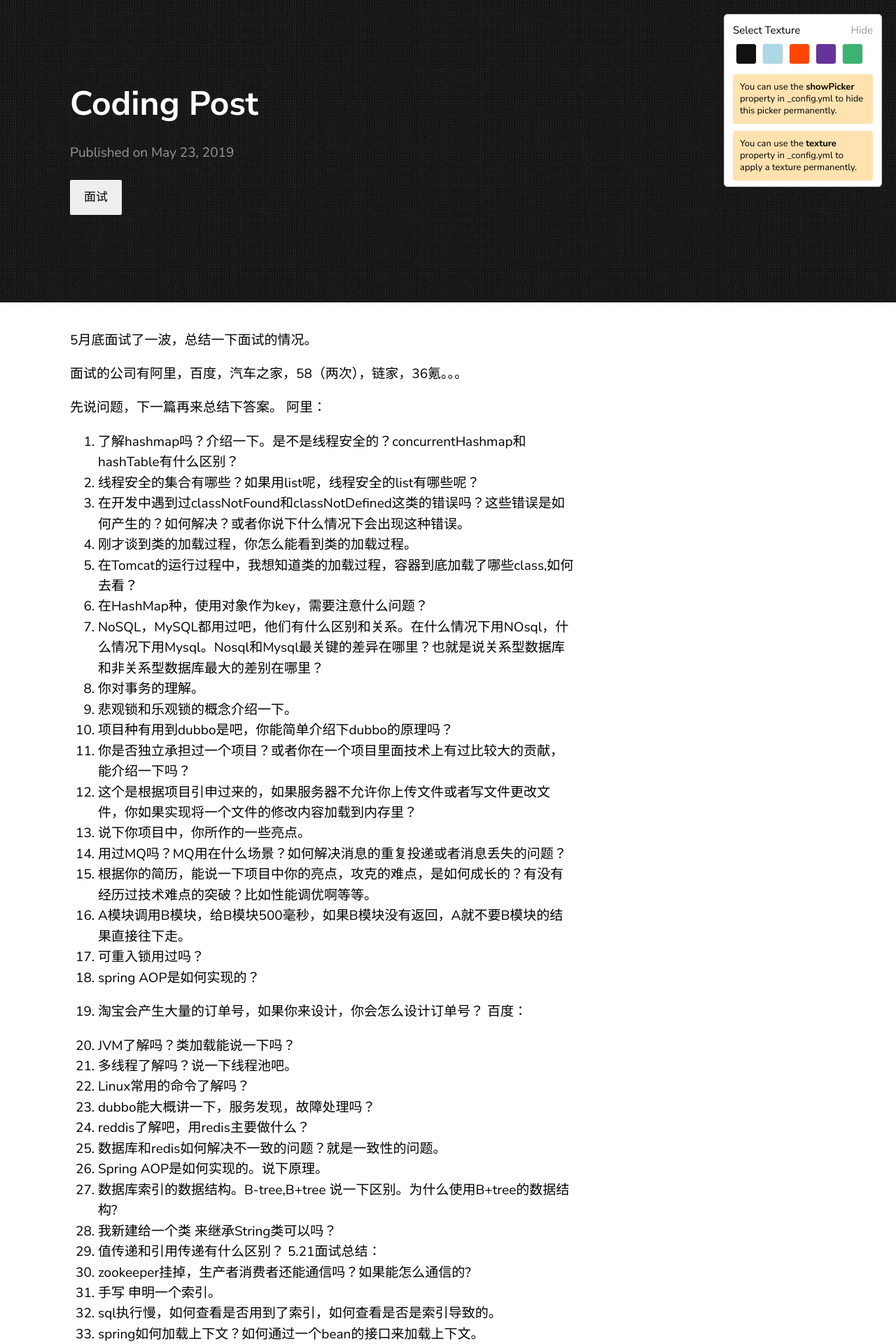
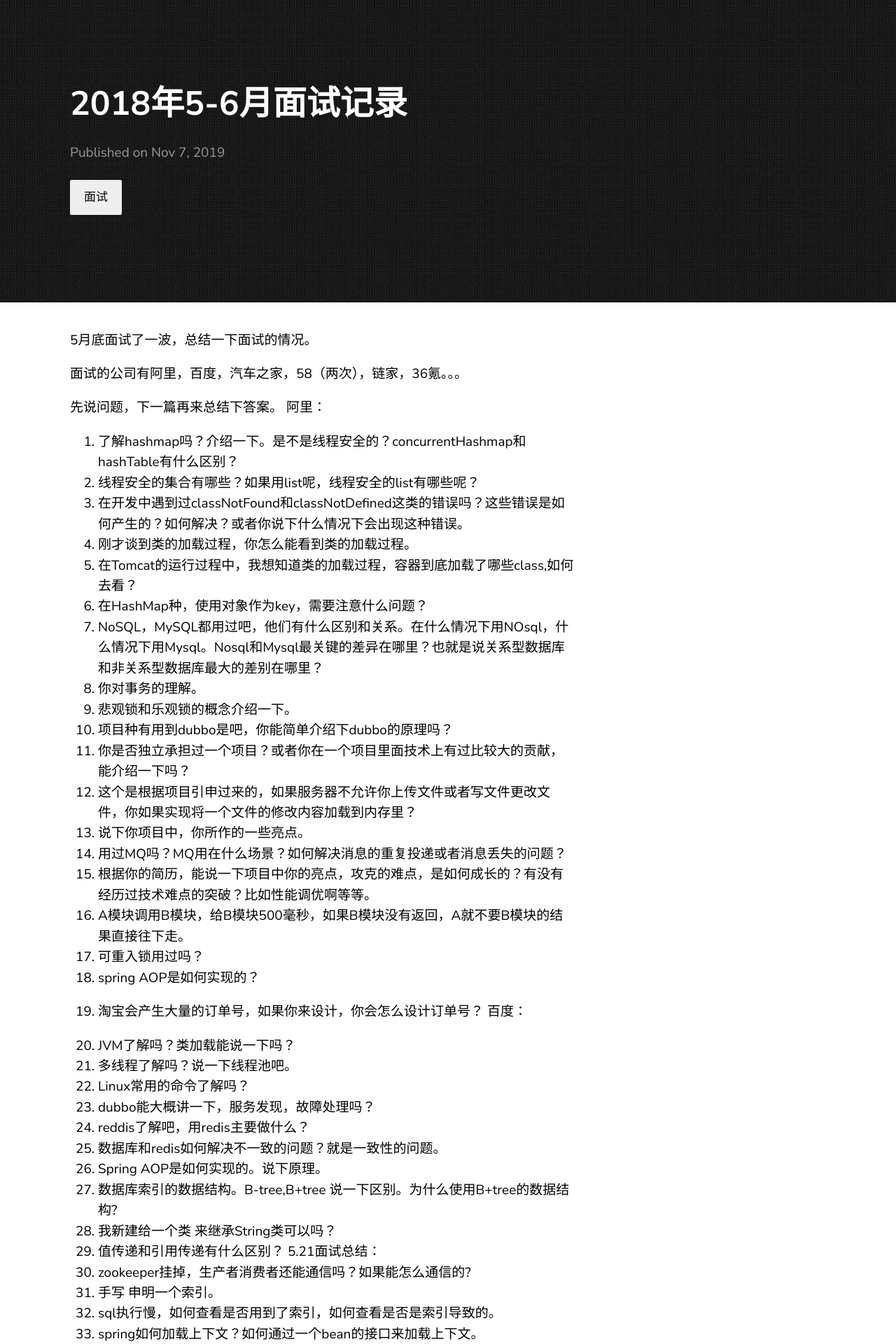
Before and after one commit to yoyocheknow/blog, a Jekyll site: the page built from _posts/2019-11-07-2018年5~6月面试记录.markdown, in a window 1280 px wide. Shown: the top 1920 px of the page at 70% size. Built offline with Jekyll 4.4.1, drawn with Linux system fonts in a browser that asks for light colours.

Commit message:
更新信息

```diff
--- a/_config.yml
+++ b/_config.yml
@@ -18,7 +18,7 @@ texture:
   date_format: "%b %-d, %Y"
   style: black
   showNav: false
-  showPicker: true
+  showPicker: false
 
   # generate social links in footer
   social_links:
--- a/_posts/2019-11-07-2018年5~6月面试记录.markdown
+++ b/_posts/2019-11-07-2018年5~6月面试记录.markdown
@@ -1,8 +1,8 @@
 ---
 layout: post
-title:  "Coding Post"
+title:  "2018年5-6月面试记录"
 description:
-date:   2019-05-23 21:03:36 +0530
+date:   2019-11-07 14:03:36 +0530
 categories: 面试
 ---
 5月底面试了一波，总结一下面试的情况。
```
